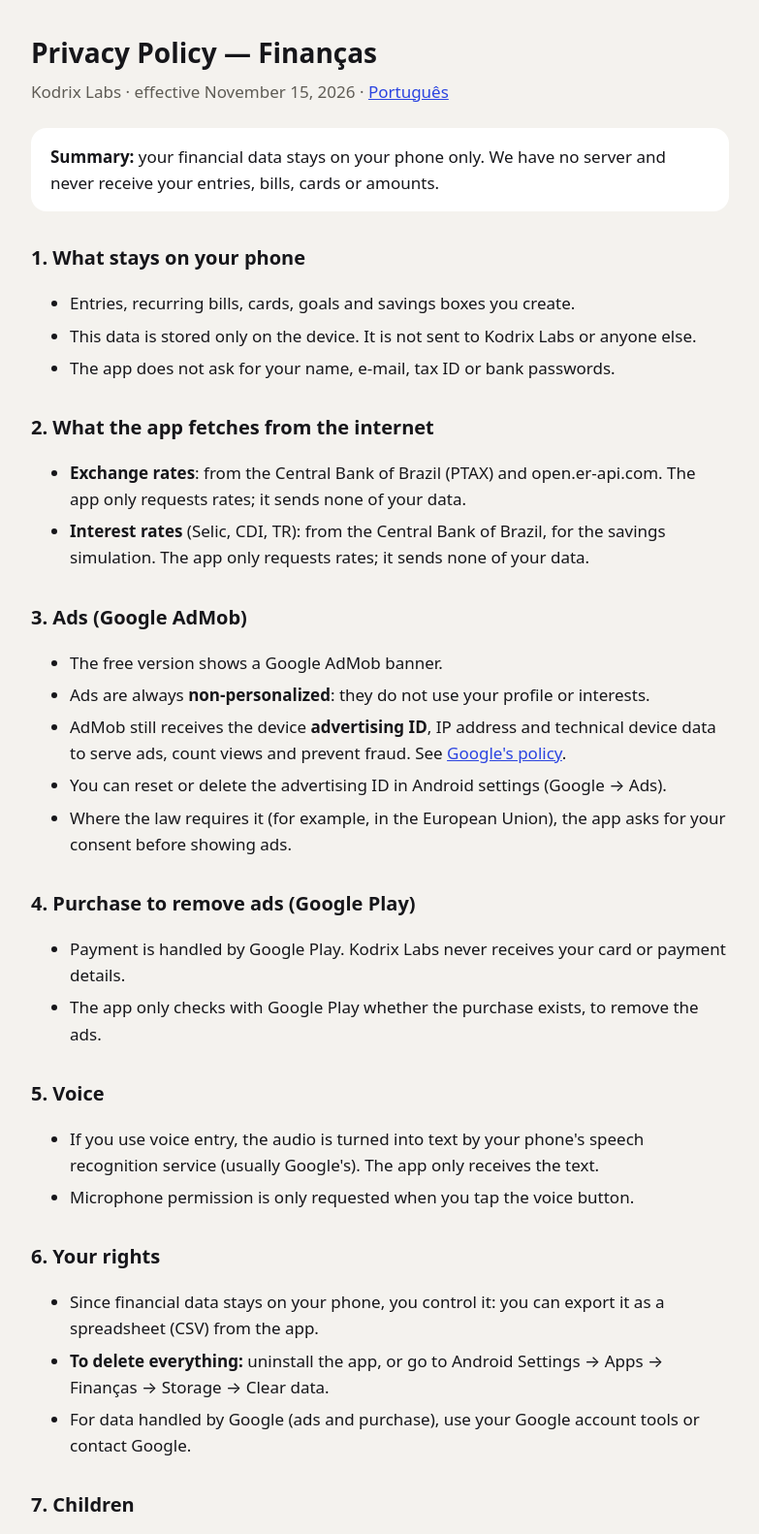
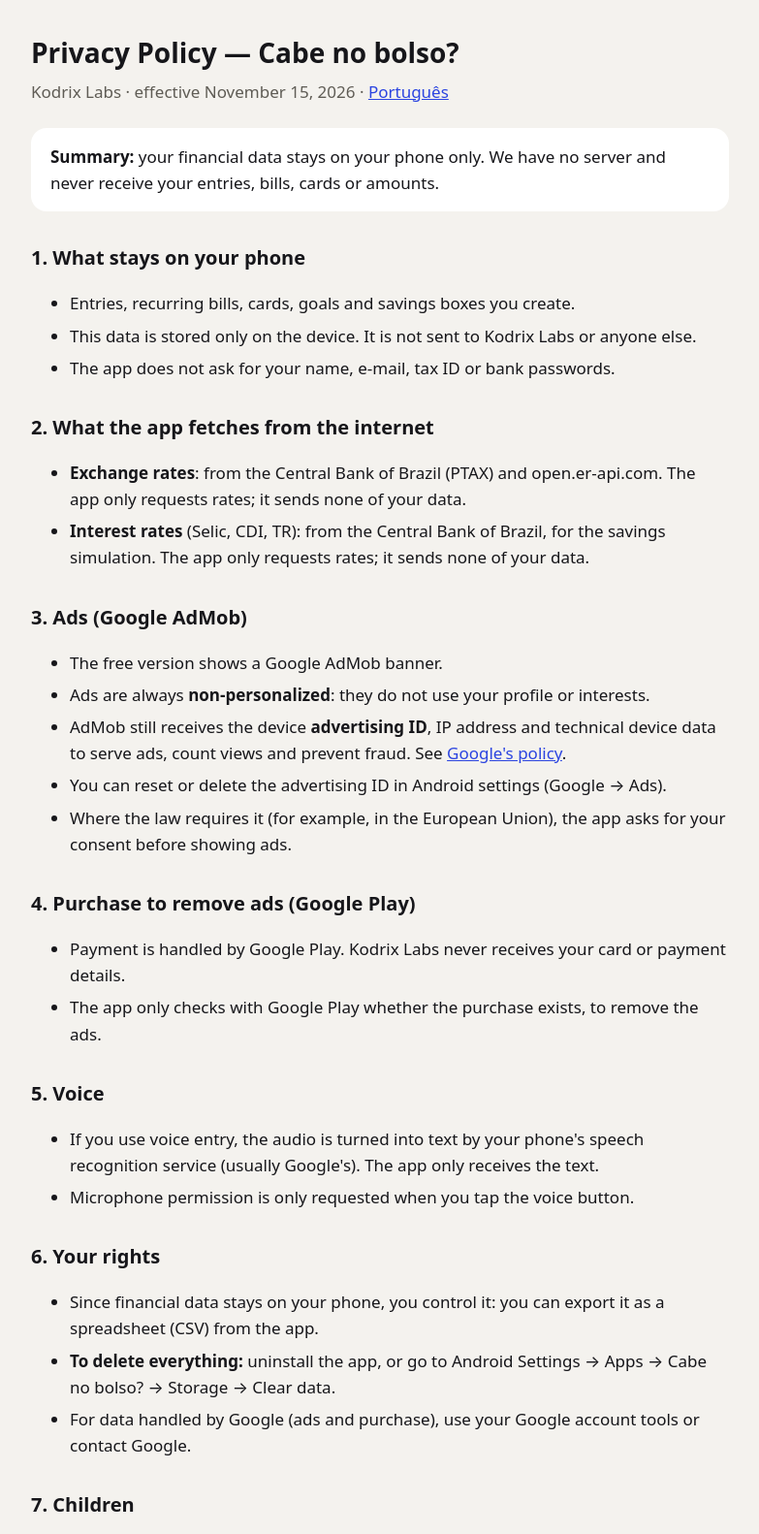
Before and after one commit to tbjcarioca-gif/financas-privacidade, a plain HTML site: page en.html in a window 1280 px wide. Shown: the top 1582 px of the page at 97% size, without its empty margins (248-1031 px from the left). Drawn offline with Linux system fonts and the light colour scheme.

Commit message:
Nome do app: Cabe no bolso?
Co-Authored-By: Claude Opus 5.5 <noreply@anthropic.com>

```diff
--- a/en.html
+++ b/en.html
@@ -3,7 +3,7 @@
 <head>
 <meta charset="utf-8">
 <meta name="viewport" content="width=device-width, initial-scale=1">
-<title>Privacy Policy — Finanças</title>
+<title>Privacy Policy — Cabe no bolso?</title>
 <style>
   :root { --bg:#f4f2ee; --fg:#16161a; --muted:#5f5c55; --accent:#2b44e0; --card:#fff; }
   @media (prefers-color-scheme: dark) { :root { --bg:#0a0a0b; --fg:#fafafa; --muted:#a1a1a8; --accent:#5b8cff; --card:#141416; } }
@@ -17,7 +17,7 @@
 </head>
 <body>
 <main>
-<h1>Privacy Policy — Finanças</h1>
+<h1>Privacy Policy — Cabe no bolso?</h1>
 <p class="data">Kodrix Labs · effective November 15, 2026 · <a href="index.html">Português</a></p>
 
 <div class="card"><strong>Summary:</strong> your financial data stays on your phone only. We have no server and never receive your entries, bills, cards or amounts.</div>
@@ -59,7 +59,7 @@
 <h2>6. Your rights</h2>
 <ul>
   <li>Since financial data stays on your phone, you control it: you can export it as a spreadsheet (CSV) from the app.</li>
-  <li><strong>To delete everything:</strong> uninstall the app, or go to Android Settings → Apps → Finanças → Storage → Clear data.</li>
+  <li><strong>To delete everything:</strong> uninstall the app, or go to Android Settings → Apps → Cabe no bolso? → Storage → Clear data.</li>
   <li>For data handled by Google (ads and purchase), use your Google account tools or contact Google.</li>
 </ul>
 
```
Also changed, not shown: index.html (+3 -3 lines).
